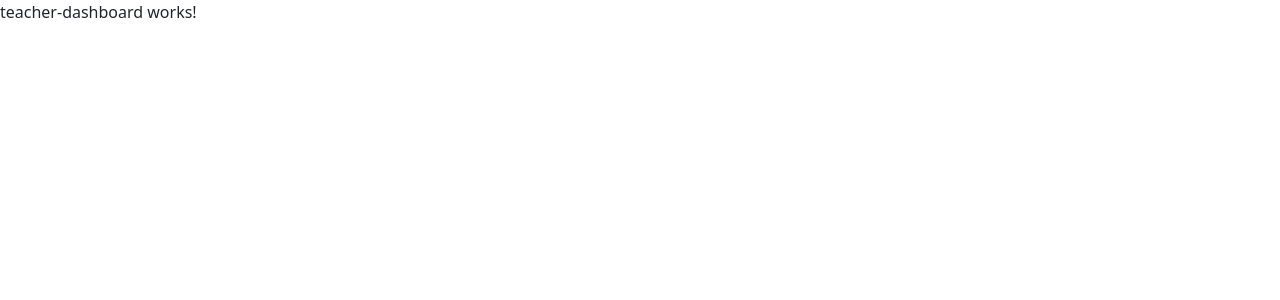
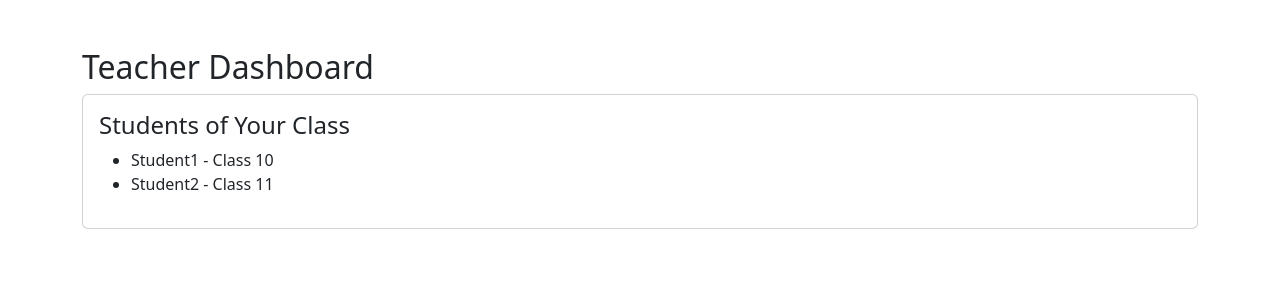
Before and after one commit to sagardnale/college-management-app, an Angular app: page /teacher in a window 1280 px wide. Shown: the top 300 px of the page. Built offline with nearby package versions, Linux system fonts and the light colour scheme.

Commit message:
Created Ui for teacher dashboard

```diff
--- a/src/app/dashboard/teacher-dashboard/teacher-dashboard.component.html
+++ b/src/app/dashboard/teacher-dashboard/teacher-dashboard.component.html
@@ -1 +1,11 @@
-<p>teacher-dashboard works!</p>
+<div class="container mt-5">
+    <h2>Teacher Dashboard</h2>
+    <div class="card p-3">
+        <h4>Students of Your Class</h4>
+        <ul>
+            <li>Student1 - Class 10</li>
+            <li>Student2 - Class 11</li>
+        </ul>
+    </div>
+
+</div>
```
